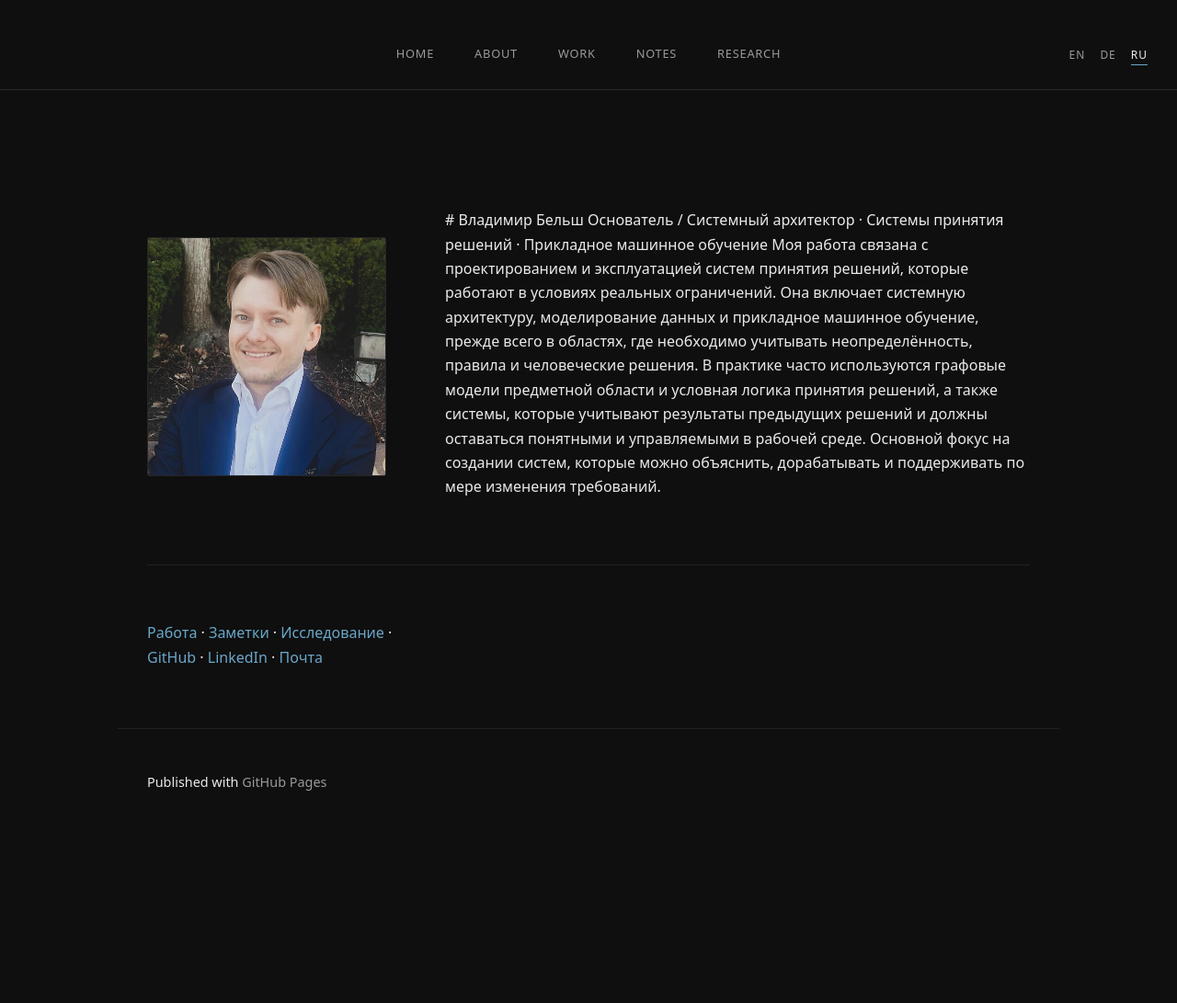
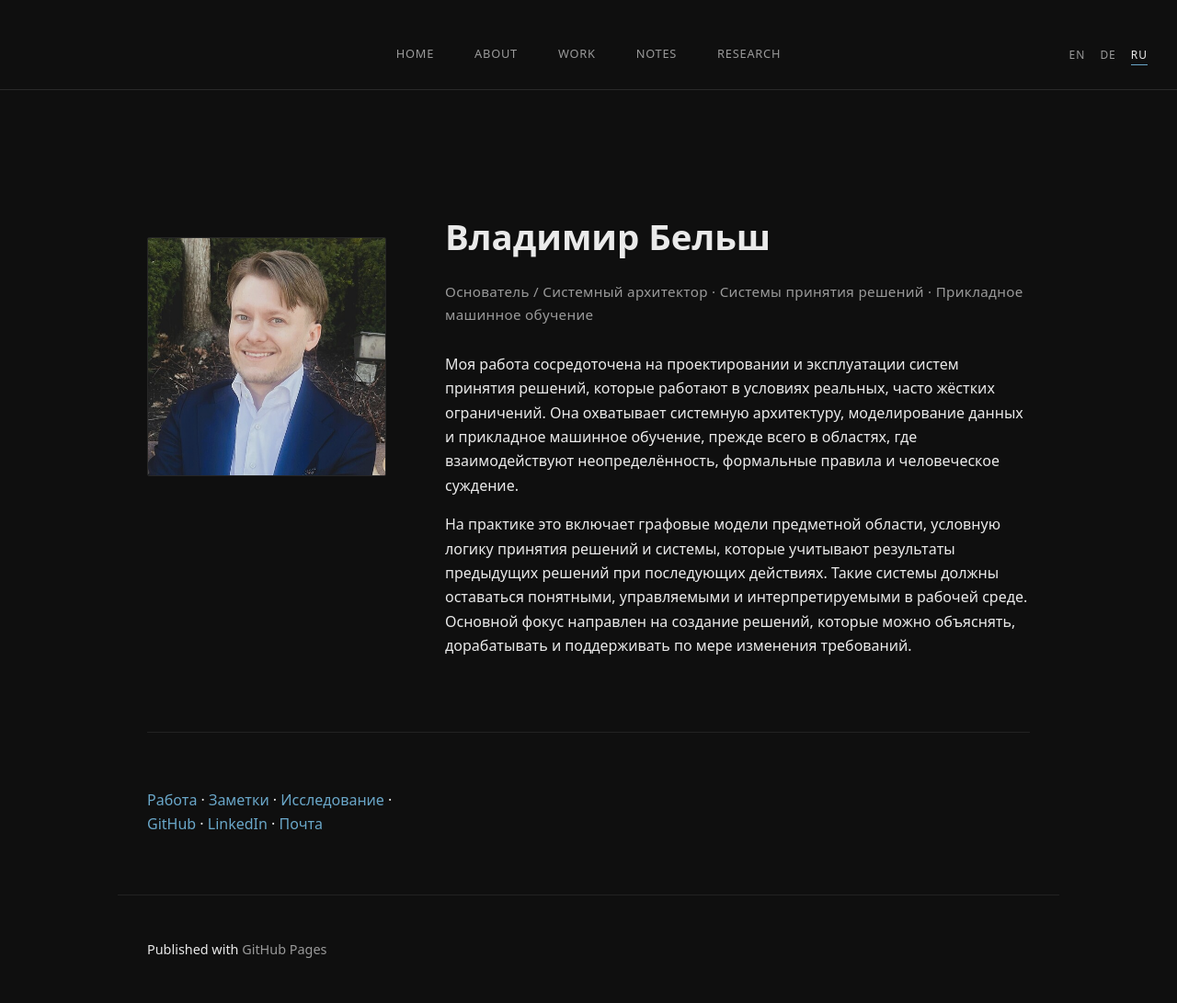
Before and after one commit to saucemachine/saucemachine.github.io, a Jekyll site: the page built from ru/index.md, in a window 1280 px wide. Shown: the whole page at 92% size. Built offline with Jekyll 4.4.1, drawn with Linux system fonts in a browser that asks for light colours; before the commit the page ends 909 px from its top, so only the background shows below that.

Commit message:
formatting

```diff
--- a/ru/index.md
+++ b/ru/index.md
@@ -7,26 +7,37 @@ lang: ru
 <div class="home-hero">
 
   <div class="hero-image">
-    <img src="/assets/profile.jpg" alt="Portrait">
+    <img src="/assets/profile.jpg" alt="Портрет Владимира Бельша">
   </div>
 
   <div class="hero-text">
+    <h1>Владимир Бельш</h1>
 
-# Владимир Бельш
+    <p class="hero-subtitle">
+      Основатель / Системный архитектор · Системы принятия решений · Прикладное машинное обучение
+    </p>
 
-Основатель / Системный архитектор · Системы принятия решений · Прикладное машинное обучение
+    <p>
+      Моя работа сосредоточена на проектировании и эксплуатации систем принятия решений,
+      которые работают в условиях реальных, часто жёстких ограничений.
+      Она охватывает системную архитектуру, моделирование данных и прикладное машинное обучение,
+      прежде всего в областях, где взаимодействуют неопределённость, формальные правила
+      и человеческое суждение.
+    </p>
 
-Моя работа связана с проектированием и эксплуатацией систем принятия решений, которые работают в условиях реальных ограничений.
-Она включает системную архитектуру, моделирование данных и прикладное машинное обучение, прежде всего в областях, где необходимо учитывать неопределённость, правила и человеческие решения.
-В практике часто используются графовые модели предметной области и условная логика принятия решений, а также системы, которые учитывают результаты предыдущих решений и должны оставаться понятными и управляемыми в рабочей среде.
-Основной фокус на создании систем, которые можно объяснить, дорабатывать и поддерживать по мере изменения требований.
-
+    <p>
+      На практике это включает графовые модели предметной области, условную логику принятия решений
+      и системы, которые учитывают результаты предыдущих решений при последующих действиях.
+      Такие системы должны оставаться понятными, управляемыми и интерпретируемыми
+      в рабочей среде.
+      Основной фокус направлен на создание решений, которые можно объяснять,
+      дорабатывать и поддерживать по мере изменения требований.
+    </p>
   </div>
 
 </div>
 
-
 ---
 
 [Работа](/work) · [Заметки](/notes) · [Исследование](/research) ·
-[GitHub](https://github.com/saucemachine) · [LinkedIn](https://linkedin.com/in/vladimirbelsch) · [Почта](mailto:you@email.com)
+[GitHub](https://github.com/saucemachine) · [LinkedIn](https://linkedin.com/in/vladimirbelsch) · [Почта](mailto:belschvladimir@gmail.com)
```
Also changed, not shown: index.md (+5 -0 lines).
